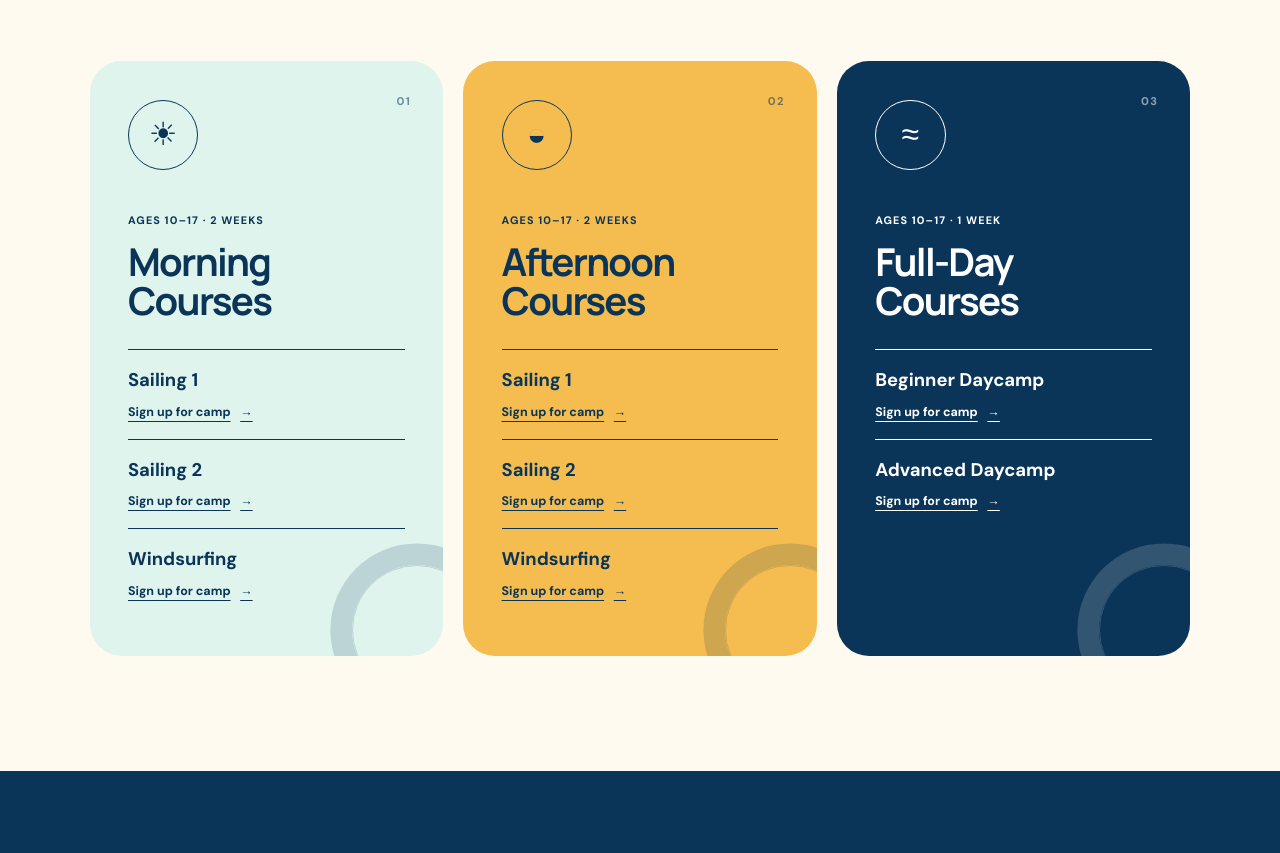
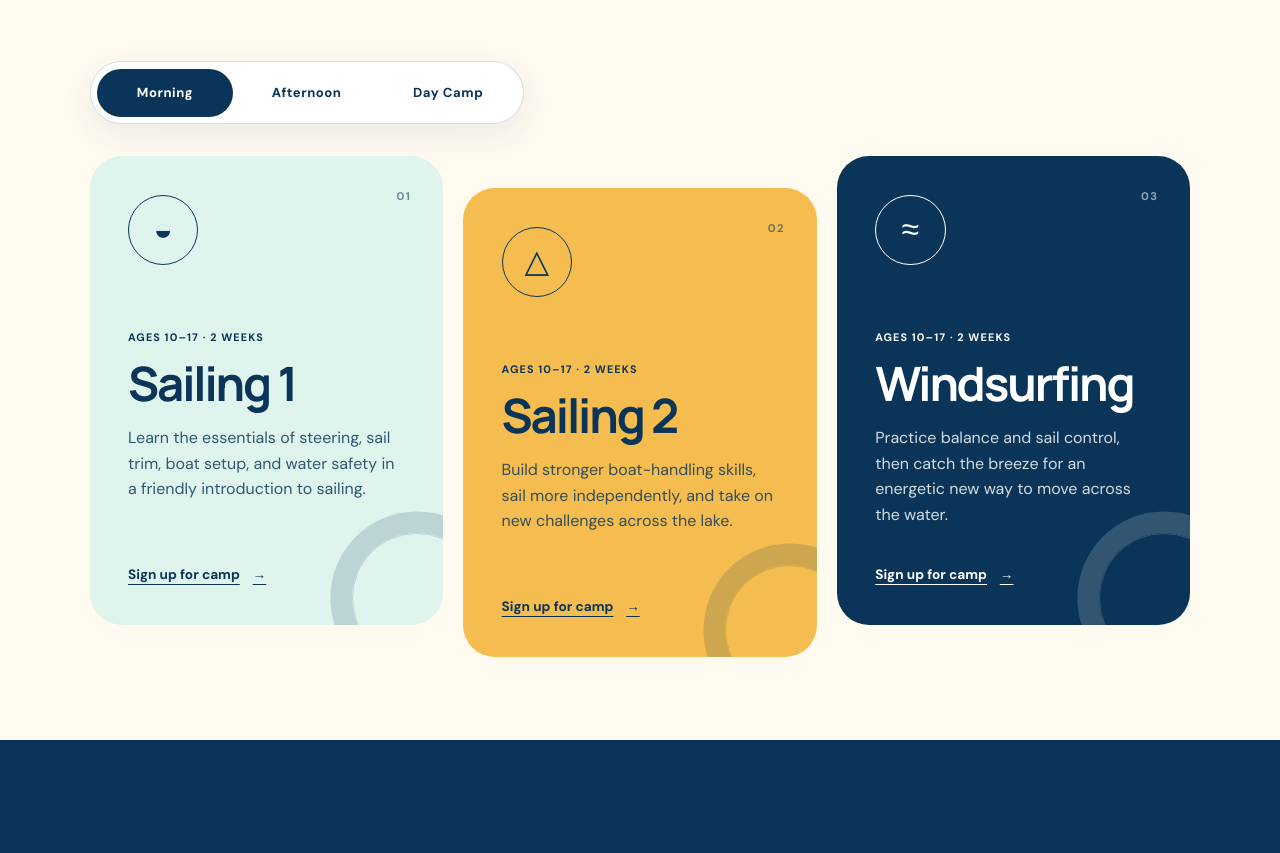
Before and after one commit to etaylor2976-cloud/HoofersYouth-2.0, a plain HTML site: page index.html in a window 1280 px wide. Shown: the part 1285-2138 px from the top of the page. Drawn offline with Linux system fonts and the light colour scheme.

Commit message:
add tabbed homepage course browser

```diff
--- a/index.html
+++ b/index.html
@@ -65,33 +65,75 @@
         <div><p class="eyebrow">Pick your adventure</p><h2 id="programs-title">Choose the course that fits your summer.</h2></div>
         <p>Every course welcomes sailors ages 10–17, with morning, afternoon, and full-day options built for time on the water.</p>
       </div>
-      <div class="program-grid">
-        <article class="program-card program-discover" data-reveal>
-          <div class="program-number">01</div><div class="program-icon" aria-hidden="true">☀</div>
-          <p class="program-meta">Ages 10–17 · 2 weeks</p><h3>Morning Courses</h3>
-          <ul class="course-list">
-            <li><h4>Sailing 1</h4><button type="button" data-camp-signup>Sign up for camp <span aria-hidden="true">→</span></button></li>
-            <li><h4>Sailing 2</h4><button type="button" data-camp-signup>Sign up for camp <span aria-hidden="true">→</span></button></li>
-            <li><h4>Windsurfing</h4><button type="button" data-camp-signup>Sign up for camp <span aria-hidden="true">→</span></button></li>
-          </ul>
-        </article>
-        <article class="program-card program-develop" data-reveal>
-          <div class="program-number">02</div><div class="program-icon" aria-hidden="true">◒</div>
-          <p class="program-meta">Ages 10–17 · 2 weeks</p><h3>Afternoon Courses</h3>
-          <ul class="course-list">
-            <li><h4>Sailing 1</h4><button type="button" data-camp-signup>Sign up for camp <span aria-hidden="true">→</span></button></li>
-            <li><h4>Sailing 2</h4><button type="button" data-camp-signup>Sign up for camp <span aria-hidden="true">→</span></button></li>
-            <li><h4>Windsurfing</h4><button type="button" data-camp-signup>Sign up for camp <span aria-hidden="true">→</span></button></li>
-          </ul>
-        </article>
-        <article class="program-card program-lead" data-reveal>
-          <div class="program-number">03</div><div class="program-icon" aria-hidden="true">≈</div>
-          <p class="program-meta">Ages 10–17 · 1 week</p><h3>Full-Day Courses</h3>
-          <ul class="course-list">
-            <li><h4>Beginner Daycamp</h4><button type="button" data-camp-signup>Sign up for camp <span aria-hidden="true">→</span></button></li>
-            <li><h4>Advanced Daycamp</h4><button type="button" data-camp-signup>Sign up for camp <span aria-hidden="true">→</span></button></li>
-          </ul>
-        </article>
+      <div class="program-tabs">
+        <div class="program-tab-list" role="tablist" aria-label="Course schedule">
+          <button id="morning-tab" role="tab" aria-selected="true" aria-controls="morning-courses" data-program-tab type="button">Morning</button>
+          <button id="afternoon-tab" role="tab" aria-selected="false" aria-controls="afternoon-courses" data-program-tab type="button" tabindex="-1">Afternoon</button>
+          <button id="day-camp-tab" role="tab" aria-selected="false" aria-controls="day-camp-courses" data-program-tab type="button" tabindex="-1">Day Camp</button>
+        </div>
+
+        <div id="morning-courses" class="program-panel" role="tabpanel" aria-labelledby="morning-tab">
+          <div class="program-grid">
+            <article class="program-card program-discover">
+              <div class="program-number">01</div><div class="program-icon" aria-hidden="true">◒</div>
+              <p class="program-meta">Ages 10–17 · 2 weeks</p><h3>Sailing 1</h3>
+              <p>Learn the essentials of steering, sail trim, boat setup, and water safety in a friendly introduction to sailing.</p>
+              <button type="button" data-camp-signup>Sign up for camp <span aria-hidden="true">→</span></button>
+            </article>
+            <article class="program-card program-develop">
+              <div class="program-number">02</div><div class="program-icon" aria-hidden="true">△</div>
+              <p class="program-meta">Ages 10–17 · 2 weeks</p><h3>Sailing 2</h3>
+              <p>Build stronger boat-handling skills, sail more independently, and take on new challenges across the lake.</p>
+              <button type="button" data-camp-signup>Sign up for camp <span aria-hidden="true">→</span></button>
+            </article>
+            <article class="program-card program-lead">
+              <div class="program-number">03</div><div class="program-icon" aria-hidden="true">≈</div>
+              <p class="program-meta">Ages 10–17 · 2 weeks</p><h3>Windsurfing</h3>
+              <p>Practice balance and sail control, then catch the breeze for an energetic new way to move across the water.</p>
+              <button type="button" data-camp-signup>Sign up for camp <span aria-hidden="true">→</span></button>
+            </article>
+          </div>
+        </div>
+
+        <div id="afternoon-courses" class="program-panel" role="tabpanel" aria-labelledby="afternoon-tab" hidden>
+          <div class="program-grid">
+            <article class="program-card program-discover">
+              <div class="program-number">01</div><div class="program-icon" aria-hidden="true">◒</div>
+              <p class="program-meta">Ages 10–17 · 2 weeks</p><h3>Sailing 1</h3>
+              <p>Learn the essentials of steering, sail trim, boat setup, and water safety in a friendly introduction to sailing.</p>
+              <button type="button" data-camp-signup>Sign up for camp <span aria-hidden="true">→</span></button>
+            </article>
+            <article class="program-card program-develop">
+              <div class="program-number">02</div><div class="program-icon" aria-hidden="true">△</div>
+              <p class="program-meta">Ages 10–17 · 2 weeks</p><h3>Sailing 2</h3>
+              <p>Build stronger boat-handling skills, sail more independently, and take on new challenges across the lake.</p>
+              <button type="button" data-camp-signup>Sign up for camp <span aria-hidden="true">→</span></button>
+            </article>
+            <article class="program-card program-lead">
+              <div class="program-number">03</div><div class="program-icon" aria-hidden="true">≈</div>
+              <p class="program-meta">Ages 10–17 · 2 weeks</p><h3>Windsurfing</h3>
+              <p>Practice balance and sail control, then catch the breeze for an energetic new way to move across the water.</p>
+              <button type="button" data-camp-signup>Sign up for camp <span aria-hidden="true">→</span></button>
+            </article>
+          </div>
+        </div>
+
+        <div id="day-camp-courses" class="program-panel" role="tabpanel" aria-labelledby="day-camp-tab" hidden>
+          <div class="program-grid program-grid-day-camp">
+            <article class="program-card program-discover">
+              <div class="program-number">01</div><div class="program-icon" aria-hidden="true">☀</div>
+              <p class="program-meta">Ages 10–17 · 1 week</p><h3>Beginner Daycamp</h3>
+              <p>Spend a full week learning sailing fundamentals through games, teamwork, and plenty of supported lake time.</p>
+              <button type="button" data-camp-signup>Sign up for camp <span aria-hidden="true">→</span></button>
+            </article>
+            <article class="program-card program-lead">
+              <div class="program-number">02</div><div class="program-icon" aria-hidden="true">△</div>
+              <p class="program-meta">Ages 10–17 · 1 week</p><h3>Advanced Daycamp</h3>
+              <p>Sharpen racing, strategy, and leadership skills during a fast-moving week for experienced young sailors.</p>
+              <button type="button" data-camp-signup>Sign up for camp <span aria-hidden="true">→</span></button>
+            </article>
+          </div>
+        </div>
       </div>
     </section>
 
--- a/js/home.js
+++ b/js/home.js
@@ -19,8 +19,40 @@ function initFaqDisclosures(documentRef) {
   });
 }
 
+function setCourseTabState(tabs, documentRef, activeTab) {
+  tabs.forEach((tab) => {
+    const selected = tab === activeTab;
+    tab.setAttribute('aria-selected', String(selected));
+    tab.tabIndex = selected ? 0 : -1;
+    const panel = documentRef.getElementById(tab.getAttribute('aria-controls'));
+    if (panel) panel.hidden = !selected;
+  });
+}
+
+function initCourseTabs(documentRef) {
+  const tabs = Array.from(documentRef.querySelectorAll('[data-program-tab]'));
+  if (!tabs.length) return;
+
+  tabs.forEach((tab, index) => {
+    tab.addEventListener('click', () => setCourseTabState(tabs, documentRef, tab));
+    tab.addEventListener('keydown', (event) => {
+      let nextIndex;
+      if (event.key === 'ArrowRight') nextIndex = (index + 1) % tabs.length;
+      if (event.key === 'ArrowLeft') nextIndex = (index - 1 + tabs.length) % tabs.length;
+      if (event.key === 'Home') nextIndex = 0;
+      if (event.key === 'End') nextIndex = tabs.length - 1;
+      if (nextIndex === undefined) return;
+      event.preventDefault();
+      const nextTab = tabs[nextIndex];
+      setCourseTabState(tabs, documentRef, nextTab);
+      nextTab.focus();
+    });
+  });
+}
+
 function initHome(documentRef = document, windowRef = window) {
   common.initCommon(documentRef, windowRef);
+  initCourseTabs(documentRef);
   initFaqDisclosures(documentRef);
 }
 
@@ -28,6 +60,6 @@ if (typeof document !== 'undefined') {
   document.addEventListener('DOMContentLoaded', () => initHome());
 }
 
-const api = { setFaqState, initFaqDisclosures, initHome };
+const api = { setFaqState, initFaqDisclosures, setCourseTabState, initCourseTabs, initHome };
 if (typeof module !== 'undefined') module.exports = api;
 })();
--- a/styles.css
+++ b/styles.css
@@ -120,8 +120,15 @@ section[id] { scroll-margin-top: 5.5rem; }
 .section-heading h2 { max-width: 13ch; margin-bottom: 0; color: var(--navy); }
 .section-heading > p { margin-bottom: .6rem; color: #55707d; font-size: 1.05rem; }
 .programs { background: var(--cream); }
+.program-tabs { max-width: 85rem; margin: 0 auto; }
+.program-tab-list { display: inline-flex; gap: .35rem; padding: .4rem; border: 1px solid rgba(0,55,92,.16); border-radius: 999px; background: var(--white); box-shadow: 0 .65rem 2rem rgba(0,55,92,.08); }
+.program-tab-list button { min-width: 8.5rem; padding: .85rem 1.4rem; border: 0; border-radius: 999px; background: transparent; color: var(--navy); cursor: pointer; font: inherit; font-size: .82rem; font-weight: 800; letter-spacing: .04em; }
+.program-tab-list button[aria-selected="true"] { background: var(--navy); color: var(--white); }
+.program-panel { margin-top: 2rem; }
+.program-panel[hidden] { display: none; }
 .program-grid { display: grid; grid-template-columns: repeat(3, 1fr); gap: 1.25rem; max-width: 85rem; margin: 0 auto; }
-.program-card { position: relative; min-height: 31rem; padding: clamp(1.5rem, 3vw, 2.4rem); overflow: hidden; border-radius: var(--radius-lg); transition: transform .25s ease, box-shadow .25s ease; }
+.program-grid-day-camp { grid-template-columns: repeat(2, minmax(0, 1fr)); }
+.program-card { position: relative; min-height: 29rem; padding: clamp(1.5rem, 3vw, 2.4rem); overflow: hidden; border-radius: var(--radius-lg); transition: transform .25s ease, box-shadow .25s ease; }
 .program-card:hover { transform: translateY(-.55rem) rotate(-.4deg); box-shadow: var(--shadow); }
 .program-card::after { content: ""; position: absolute; right: -2.4rem; bottom: -2.4rem; width: 8rem; height: 8rem; border: 1px solid currentColor; border-radius: 50%; opacity: .16; box-shadow: 0 0 0 1.25rem transparent, 0 0 0 1.35rem currentColor; }
 .program-discover { background: var(--seafoam); color: var(--navy); }
@@ -129,13 +136,11 @@ section[id] { scroll-margin-top: 5.5rem; }
 .program-develop:hover { transform: translateY(1.45rem) rotate(.4deg); }
 .program-lead { background: var(--navy); color: var(--white); }
 .program-number { position: absolute; top: 2rem; right: 2rem; opacity: .55; font-size: .7rem; font-weight: 800; letter-spacing: .12em; }
-.program-icon { display: grid; width: 4.4rem; height: 4.4rem; margin-bottom: 2.6rem; place-items: center; border: 1px solid currentColor; border-radius: 50%; font-size: 2rem; }
+.program-icon { display: grid; width: 4.4rem; height: 4.4rem; margin-bottom: 4rem; place-items: center; border: 1px solid currentColor; border-radius: 50%; font-size: 2rem; }
 .program-meta { margin-bottom: .8rem; font-size: .68rem; font-weight: 800; letter-spacing: .1em; text-transform: uppercase; }
-.program-card h3 { max-width: 9ch; margin-bottom: 1.8rem; font-size: clamp(2rem, 3vw, 3rem); }
-.course-list { position: relative; z-index: 2; margin: 0; padding: 0; list-style: none; }
-.course-list li { display: grid; gap: .45rem; padding: 1rem 0; border-top: 1px solid currentColor; }
-.course-list h4 { margin: 0; font-size: 1.15rem; }
-.course-list button { justify-self: start; display: inline-flex; gap: .6rem; padding: 0; border: 0; background: transparent; color: inherit; cursor: pointer; font: inherit; font-size: .78rem; font-weight: 800; text-decoration: underline; text-underline-offset: .3rem; }
+.program-card h3 { max-width: 11ch; margin-bottom: 1.1rem; font-size: clamp(2.3rem, 3.7vw, 3.5rem); }
+.program-card > p:not(.program-meta) { min-height: 7.5rem; opacity: .82; }
+.program-card > button { position: relative; z-index: 2; display: inline-flex; gap: .8rem; padding: 0; border: 0; background: transparent; color: inherit; cursor: pointer; font: inherit; font-size: .85rem; font-weight: 800; text-decoration: underline; text-underline-offset: .3rem; }
 
 .confidence { display: grid; grid-template-columns: minmax(20rem, .9fr) minmax(26rem, 1.1fr); gap: clamp(3rem, 8vw, 8rem); align-items: center; background: var(--navy); color: var(--white); }
 .confidence-visual { position: relative; min-height: 43rem; }
@@ -243,6 +248,8 @@ section[id] { scroll-margin-top: 5.5rem; }
   .trust-list { margin-top: 2.5rem; }
   .section { padding: 5.5rem 1.25rem; }
   .section-heading { grid-template-columns: 1fr; gap: 1.4rem; margin-bottom: 2.5rem; }
+  .program-tab-list { display: grid; grid-template-columns: repeat(3, 1fr); width: 100%; }
+  .program-tab-list button { min-width: 0; padding-inline: .75rem; }
   .program-grid { grid-template-columns: 1fr; }
   .program-card { min-height: 25rem; }
   .program-develop { transform: none; }
```
Also changed, not shown: tests/homepage.test.js (+16 -12 lines), tests/interactions.test.js (+56 -1 lines).
